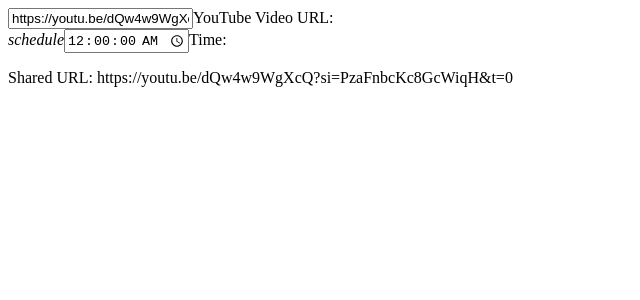
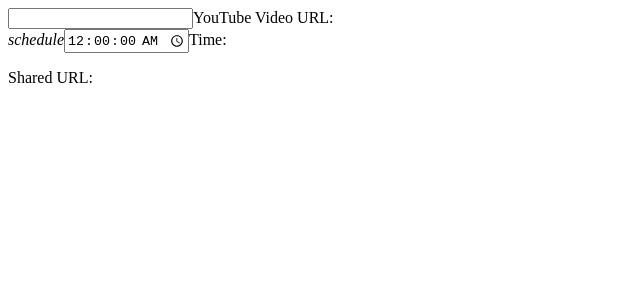
Before and after one commit to Khoding/YouTubeVideoShareTime, a Vue app: page / in a window 1280 px wide. Shown: the top 300 px of the page, without its empty margins (0-640 px from the left). Built offline with nearby package versions, Linux system fonts and the light colour scheme.

Commit message:
I see this as an absolute win

```diff
--- a/src/App.vue
+++ b/src/App.vue
@@ -11,7 +11,9 @@
 
       <label for="timeInput">Time:</label>
     </div>
-    <p>Shared URL: {{ sharedUrl }}</p>
+    <p>
+      Shared URL: <a :href="sharedUrl">{{ sharedUrl }}</a>
+    </p>
   </main>
 </template>
 
@@ -40,8 +42,6 @@ onMounted(() => {
 
   if (detectedUrl) {
     videoUrl.value = detectedUrl
-  } else {
-    videoUrl.value = 'https://youtu.be/dQw4w9WgXcQ?si=PzaFnbcKc8GcWiqH'
   }
 })
 
```
